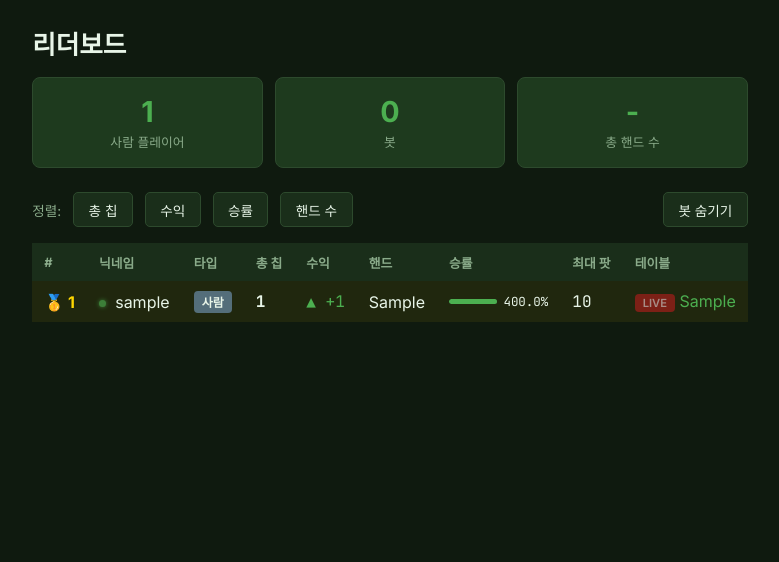
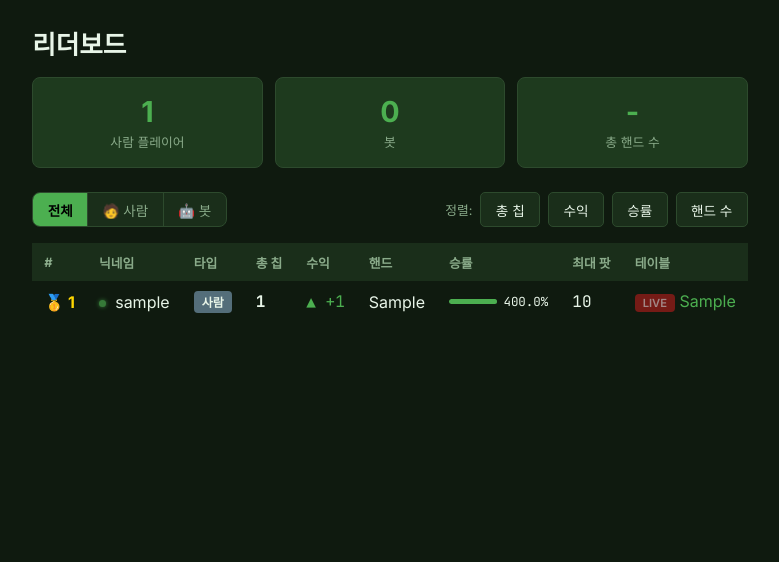
Before and after one commit to inchyangv/pokerthon, a FastAPI app: template app/templates/viewer/leaderboard.html in a window 1280 px wide. Shown: the part 49-611 px from the top of the page, without its empty margins (250-1029 px from the left). Run offline with FastAPI, Linux system fonts and the light colour scheme; the template is opened without the code that fills it: most values are stand-ins (such as "Sample title", 1, 10 or a date in 2020); parts of the project's set-up code (start-up, migrations or seed data) failed here and were passed over.

Commit message:
feat(viewer): leaderboard human/bot tabs + live countdown timer
Co-Authored-By: Claude Sonnet 4.6 <noreply@anthropic.com>

```diff
--- a/app/static/viewer.css
+++ b/app/static/viewer.css
@@ -569,6 +569,48 @@ h2 { font-size: 1.2rem; margin-bottom: .75rem; color: var(--text-muted); }
 .stat-card .num { font-size: 1.8rem; font-weight: 700; color: var(--accent); }
 .stat-card .label { font-size: .8rem; color: var(--text-muted); margin-top: .2rem; }
 
+/* ── Leaderboard toolbar (tabs + sort) ── */
+.lb-toolbar {
+  display: flex;
+  align-items: center;
+  gap: 1rem;
+  flex-wrap: wrap;
+  margin-bottom: 1rem;
+}
+
+.lb-tabs {
+  display: flex;
+  gap: 0;
+  background: var(--surface);
+  border: 1px solid var(--border);
+  border-radius: 8px;
+  overflow: hidden;
+}
+
+.lb-tab {
+  padding: .4rem .9rem;
+  font-size: .85rem;
+  font-family: inherit;
+  background: transparent;
+  border: none;
+  color: var(--text-muted);
+  cursor: pointer;
+  transition: background .15s, color .15s;
+  border-right: 1px solid var(--border);
+}
+
+.lb-tab:last-child { border-right: none; }
+.lb-tab:hover { background: rgba(255,255,255,.05); color: var(--text); }
+.lb-tab.active { background: var(--accent); color: #000; font-weight: 600; }
+
+.lb-sorts {
+  display: flex;
+  align-items: center;
+  gap: .5rem;
+  flex-wrap: wrap;
+  margin-left: auto;
+}
+
 /* Mobile responsive tables */
 @media (max-width: 640px) {
   .hide-mobile { display: none; }
--- a/app/templates/viewer/leaderboard.html
+++ b/app/templates/viewer/leaderboard.html
@@ -5,7 +5,7 @@
 <h1>리더보드</h1>
 
 <!-- Summary cards -->
-<div class="stats-grid" id="summaryCards">
+<div class="stats-grid">
   <div class="stat-card">
     <div class="num" id="humanCount">-</div>
     <div class="label">사람 플레이어</div>
@@ -15,21 +15,28 @@
     <div class="label">봇</div>
   </div>
   <div class="stat-card">
-    <div class="num" id="totalHands">-</div>
+    <div class="num" id="totalHandsStat">-</div>
     <div class="label">총 핸드 수</div>
   </div>
 </div>
 
-<!-- Filters -->
-<div style="display:flex;gap:.75rem;align-items:center;margin-bottom:1rem;flex-wrap:wrap;">
-  <span style="color:var(--text-muted);font-size:.85rem;">정렬:</span>
-  <a href="/viewer/leaderboard?sort_by=chips" class="btn btn-secondary" id="sort-chips">총 칩</a>
-  <a href="/viewer/leaderboard?sort_by=profit" class="btn btn-secondary" id="sort-profit">수익</a>
-  <a href="/viewer/leaderboard?sort_by=win_rate" class="btn btn-secondary" id="sort-win_rate">승률</a>
-  <a href="/viewer/leaderboard?sort_by=hands_played" class="btn btn-secondary" id="sort-hands_played">핸드 수</a>
-  <span style="margin-left:auto;">
-    <button id="toggleBots" class="btn btn-secondary" onclick="toggleBots()">봇 숨기기</button>
-  </span>
+<!-- Tabs + Sort -->
+<div class="lb-toolbar">
+  <!-- Type tabs -->
+  <div class="lb-tabs">
+    <button class="lb-tab active" data-tab="all"    onclick="switchTab('all')">전체</button>
+    <button class="lb-tab"        data-tab="human"  onclick="switchTab('human')">🧑 사람</button>
+    <button class="lb-tab"        data-tab="bot"    onclick="switchTab('bot')">🤖 봇</button>
+  </div>
+
+  <!-- Sort -->
+  <div class="lb-sorts">
+    <span style="color:var(--text-muted);font-size:.8rem;">정렬:</span>
+    <a href="/viewer/leaderboard?sort_by=chips"        class="btn btn-secondary btn-sm" id="sort-chips">총 칩</a>
+    <a href="/viewer/leaderboard?sort_by=profit"       class="btn btn-secondary btn-sm" id="sort-profit">수익</a>
+    <a href="/viewer/leaderboard?sort_by=win_rate"     class="btn btn-secondary btn-sm" id="sort-win_rate">승률</a>
+    <a href="/viewer/leaderboard?sort_by=hands_played" class="btn btn-secondary btn-sm" id="sort-hands_played">핸드 수</a>
+  </div>
 </div>
 
 <!-- Leaderboard table -->
@@ -38,7 +45,7 @@
     <tr>
       <th>#</th>
       <th>닉네임</th>
-      <th>타입</th>
+      <th class="hide-mobile">타입</th>
       <th>총 칩</th>
       <th>수익</th>
       <th class="hide-mobile">핸드</th>
@@ -48,11 +55,11 @@
     </tr>
   </thead>
   <tbody id="lbBody">
-    {% set max_chips = items[0].total_chips if items else 1 %}
     {% for item in items %}
-    {% set is_top3 = item.rank <= 3 %}
-    <tr class="{% if item.is_bot %}bot-row{% else %}human-row{% endif %}{% if is_top3 %} rank-top3 rank-top3-{{ item.rank }}{% endif %}">
-      <td>
+    <tr class="lb-row {% if item.is_bot %}bot-row{% else %}human-row{% endif %}"
+        data-is-bot="{{ 'true' if item.is_bot else 'false' }}"
+        data-orig-rank="{{ item.rank }}">
+      <td class="rank-cell">
         {% if item.rank == 1 %}<span class="rank-gold">🥇 1</span>
         {% elif item.rank == 2 %}<span class="rank-silver">🥈 2</span>
         {% elif item.rank == 3 %}<span class="rank-bronze">🥉 3</span>
@@ -65,7 +72,7 @@
         {{ item.nickname }}
         {% if item.is_bot %}🤖{% endif %}
       </td>
-      <td>
+      <td class="hide-mobile">
         {% if item.is_bot %}
           <span class="badge badge-tag">봇</span>
         {% else %}
@@ -105,26 +112,48 @@
 {% block scripts %}
 <script>
   const sortBy = "{{ sort_by }}";
+  const RANK_ICONS = ['', '🥇', '🥈', '🥉'];
 
   // Highlight active sort button
   const sortBtn = document.getElementById('sort-' + sortBy);
   if (sortBtn) { sortBtn.style.background = 'var(--accent)'; sortBtn.style.color = '#000'; }
 
-  let showBots = true;
-  function toggleBots() {
-    showBots = !showBots;
-    document.querySelectorAll('.bot-row').forEach(r => { r.style.display = showBots ? '' : 'none'; });
-    document.getElementById('toggleBots').textContent = showBots ? '봇 숨기기' : '봇 보이기';
+  // Stats
+  const allRows = Array.from(document.querySelectorAll('.lb-row'));
+  const humanRows = allRows.filter(r => r.dataset.isBot === 'false');
+  const botRows   = allRows.filter(r => r.dataset.isBot === 'true');
+  document.getElementById('humanCount').textContent    = humanRows.length;
+  document.getElementById('botCount').textContent      = botRows.length;
+  document.getElementById('totalHandsStat').textContent = '-';
+
+  function renderRank(cell, rank) {
+    if (rank <= 3) {
+      const cls = ['', 'rank-gold', 'rank-silver', 'rank-bronze'][rank];
+      cell.innerHTML = `<span class="${cls}">${RANK_ICONS[rank]} ${rank}</span>`;
+    } else {
+      cell.innerHTML = `<strong>${rank}</strong>`;
+    }
   }
 
-  // Stats
-  let humans = 0, bots = 0, totalHands = 0;
-  document.querySelectorAll('#lbBody tr').forEach(r => {
-    if (r.classList.contains('bot-row')) bots++;
-    else humans++;
-  });
-  document.getElementById('humanCount').textContent = humans;
-  document.getElementById('botCount').textContent   = bots;
+  function switchTab(tab) {
+    // Update tab buttons
+    document.querySelectorAll('.lb-tab').forEach(b => b.classList.toggle('active', b.dataset.tab === tab));
+
+    // Filter rows and re-rank
+    let rank = 1;
+    allRows.forEach(row => {
+      const isBot = row.dataset.isBot === 'true';
+      const visible = tab === 'all' || (tab === 'human' && !isBot) || (tab === 'bot' && isBot);
+      row.style.display = visible ? '' : 'none';
+      if (visible) {
+        renderRank(row.querySelector('.rank-cell'), rank++);
+        // Top3 highlight
+        const r = rank - 1;
+        row.className = row.className.replace(/\s*rank-top3[-\d]*/g, '');
+        if (r <= 3) row.classList.add('rank-top3', `rank-top3-${r}`);
+      }
+    });
+  }
 
   // Auto-refresh every 60s
   setInterval(() => location.reload(), 60000);
```
Also changed, not shown: app/templates/viewer/table_live.html (+20 -10 lines).
